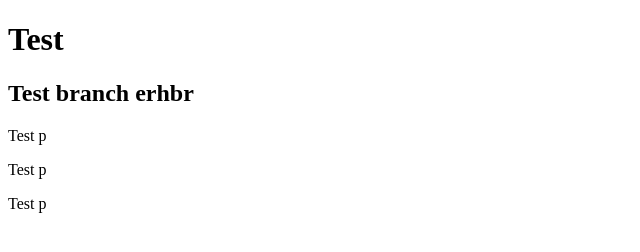
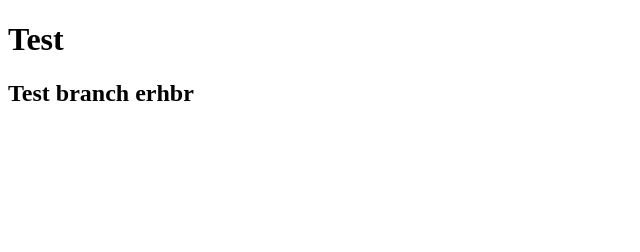
Before and after one commit to ThomasGenet/tests, a plain HTML site: page index.html in a window 1280 px wide. Shown: the whole page, without its empty margins (0-640 px from the left). Drawn offline with Linux system fonts and the light colour scheme.

Commit message:
new commit

```diff
--- a/index.html
+++ b/index.html
@@ -9,8 +9,5 @@
 <body>
     <h1>Test</h1>
     <h2>Test branch erhbr</h2>
-    <p>Test p</p>
-    <p>Test p</p>
-    <p>Test p</p>
 </body>
 </html>
```
